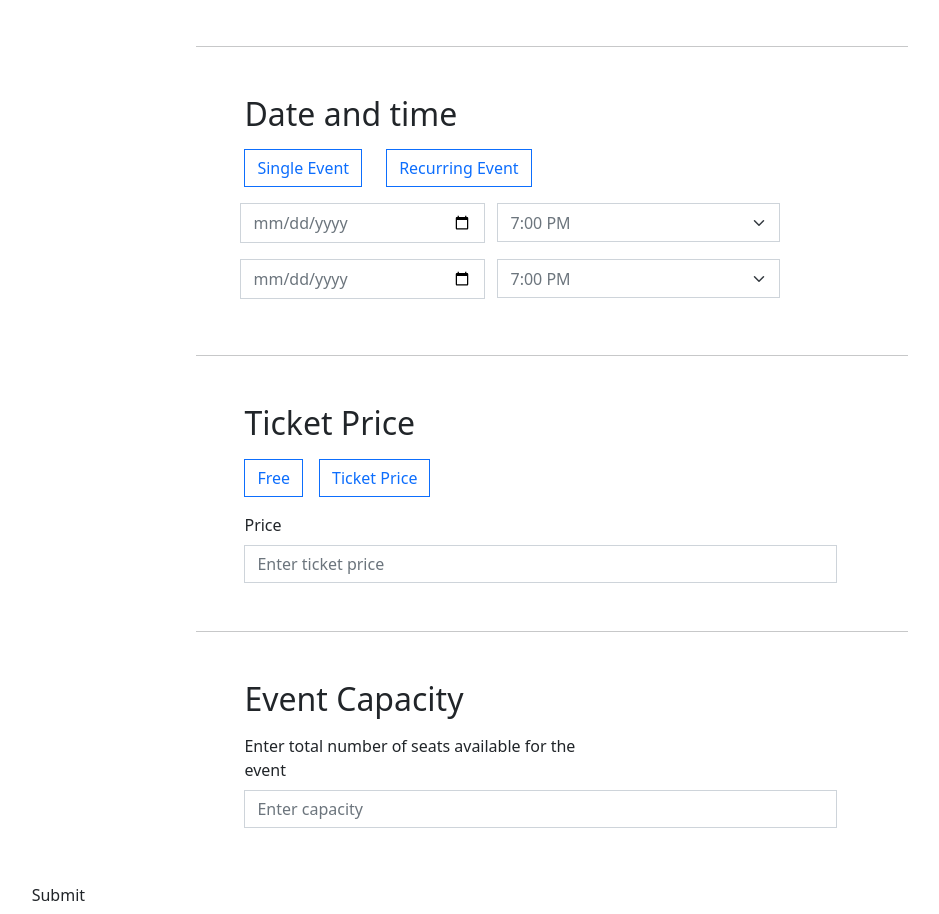
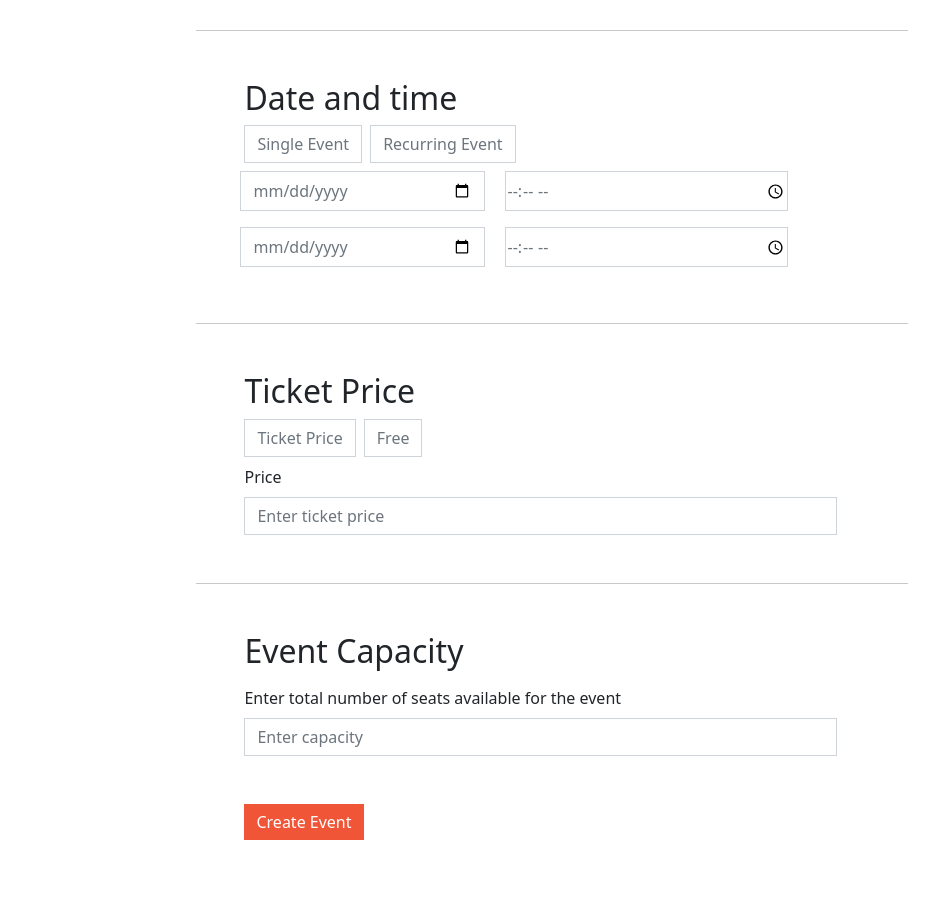
Before and after one commit to Prnvi/event-frontend, a React (Create React App) app: page /manage/event in a window 1280 px wide. Shown: the part 700-1614 px from the top of the page, without its empty margins (88-1027 px from the left). After the commit the page ends 1588 px from the top, so only its background shows below. Built offline with nearby package versions, Linux system fonts and the light colour scheme; the HTML template or start-up script is replaced by a standard one.

Commit message:
create event form input

```diff
--- a/package.json
+++ b/package.json
@@ -13,6 +13,7 @@
     "react": "^18.2.0",
     "react-datepicker": "^4.10.0",
     "react-dom": "^18.2.0",
+    "react-hook-form": "^7.43.4",
     "react-icons": "^4.7.1",
     "react-router-dom": "^6.8.1",
     "react-scripts": "5.0.1",
--- a/src/Components/EventCreation/EventForm.jsx
+++ b/src/Components/EventCreation/EventForm.jsx
@@ -1,31 +1,44 @@
 import React, { useState } from 'react'
+import { useForm } from 'react-hook-form';
 import { Link } from 'react-router-dom';
 import {BsPersonCircle} from "react-icons/bs"
 import Logo from '../../assets/logo5.png'
-import DatePicker from "react-datepicker";
+// import DatePicker from "react-datepicker";
 import('react-datepicker/dist/react-datepicker.css');
 
+
 function EventForm() {
+  const {register, handleSubmit,formState:{errors}} = useForm();
 
-  const [date, setDate] =useState();
-  console.log("Date", date);
+  const [date, setDate] = useState();
+  const [time, setTime] = useState();
+  const [openVenue, setOpenVenue] = useState(true);
+  const [singleEvent, setSingleEvent] = useState(true);
+  const [ticketPrice,setTicketPrice] = useState(true);
 
-
-const [clicked, setClicked] = useState(false)
-const [click, setClick] = useState(false)
+const handelClickedOnline = () =>{
+  setOpenVenue(false)
+  console.log(openVenue)
+}
 const handelClickedVenue = () =>{
-  setClicked(true);
-
+  setOpenVenue(true)
 }
-const handelClickedOnline = () =>{
-  setClick(true)
+const handelClickedSingleEvent=() =>{
+  setSingleEvent(true)
 }
-
-
-
+const handelClickedRecurringEvent = () => {
+  setSingleEvent(false)
+}
+const handelClickedTicketPrice = () => {
+  setTicketPrice(true)
+}
+const handelClickedFreeEvent = () => {
+  setTicketPrice(false)
+}
 
   return (
     <div className="eventForm-container ">
+          {/* <!--Navigation Bar --> */}
          <nav className="navbar  nav-pills  navbar-light sticky container-xxl flex-wrap  ">
             <div className=" e-logo">
                   <Link  to="/" >
@@ -37,22 +50,26 @@ const handelClickedOnline = () =>{
                   <div className='col  mt-3 fs-8 '>abc@gmail</div>
             </div>
          </nav>
+          {/* <!--Navigation Bar --> */}
          {/* bg-light  */}
-     <form className="form page-container col-10 mx-auto">
+     <form className="form page-container col-10 mx-auto" onSubmit={handleSubmit((data) =>{
+        console.log(data);
+     })}>
         <div className="col-8 mx-auto center-section-container">
+          {/* <!--Basic Infoof Event --> */}
           <div className='create-eve-div flex m-5 col-md-12'>
             <div class="col-md-10 form-outline">
               <h2 >Create your Event</h2>
               <label className="form-label " for="typeText"></label>
-              <input  className="form-control uname" type="text"  placeholder="Event Title"></input>
+              <input {...register("eventTitle",{required: true})} className="form-control eventTitle" name="eventTitle" type="text"  placeholder="Event Title"></input>
             </div>
             <div class="col-md-10 form-outline">
               <label className="form-label " for="typeText"></label>
-              <input  className="form-control uname" type="text"  placeholder="Organizer name"></input>
+              <input {...register("organizerName",{required: true})} className="form-control uname" name="organizerName" type="text"  placeholder="Organizer name"></input>
             </div>
             <div className="row my-1">
                 <div className="col-md-4  mt-4">
-                    <select className="form-select e-categorySelect"  placeholder="Category">
+                    <select {...register("category",{required: true})} className="form-select e-categorySelect"  placeholder="Category">
                         <option selected>Category</option>
                         <option value="1">Business & Professional</option>
                         <option value="2">Charity & Cause</option>
@@ -69,186 +86,93 @@ const handelClickedOnline = () =>{
                 </div>
                   <div className="col-md-4 form-outline">
                       <label className="form-label " for="typeText"></label>
-                    <input  className="form-control uname" type="text"  placeholder="Sub Category"></input>
+                      <input {...register("subCategory")} className="form-control uname" type="text"  placeholder="Sub Category"></input>
                   </div>
             </div>
             <div className="col-md-10 form-outline">
                 <label ClassName="form-label " for="typeText"></label>
-                <input  className="form-control description" type="text"  placeholder="Description"></input>
+                <input  {...register("description",{required: true})} className="form-control description" type="text"  placeholder="Description"></input>
             </div>
             </div>
+            {/* <!--Basic Info of Event --> */}
             <hr></hr>
             <div className="location-main-div flex m-5 col-md-12">
+              {/* <!--Event Location --> */}
               <div class="event-location ">
                 <h2>Location</h2>
-                <label  className="btn btn-outline-primary me-2" for="btn-check-outlined">Venue</label>
-                <input  type="radio" className="btn-check" id="btn-check-outlined" autocomplete="off"/>
-                <input  type="radio" className="btn-check" id="btn-check-outlined" autocomplete="off"/>
-                <label  onClick={handelClickedOnline}className="btn btn-outline-primary m-2" for="btn-check-outlined">Online</label>
-              </div>
+                <button className="btn btn-outline-primary me-2" onClick={handelClickedVenue}>Venue</button>
+                <button {...register("online")}className="btn btn-outline-primary me-2" onClick={handelClickedOnline}>Online</button>
                 <div>
+                  {openVenue ? (
                       <div className="col-md-10">
                       <label className="form-label my-2 " for="typeText">Venue Location</label>
-                  <input className="form-control location-name " type="text"  placeholder=""></input>
+                      <input {...register("locationName",{required: true})}className="form-control location-name " type="text"  placeholder=""></input>
+                    </div>
+                  ): (null) }
                 </div>
               </div>
-                  {/* {
-                (click ? (
-                  <p>Online events have unique page</p>):
-                  (<div>
-                    <label className="form-label" for="typeText">Venue Location</label>
-                      <input className="form-control orginzer-name" type="text"  placeholder=""></input>
-                    </div>))
-              } */}
             </div>
+            {/* <!--Event Location --> */}
             <hr></hr>
             <div className="datTimeMainDiv flex m-5 col-md-12">
+                  {/* <!--Event Date & Time --> */}
                 <div className='eOccurance'>
                   <h2>Date and time</h2>
-                 <label  className="btn btn-outline-primary me-3" for="btn-check-outlined">Single Event</label>
-                 <input  type="radio" className="btn-check" id="btn-check-outlined" autocomplete="off"/>
-                 <label  className="btn btn-outline-primary m-2" for="btn-check-outlined">Recurring Event</label>
-                 <input  type="radio" className="btn-check" id="btn-check-outlined" autocomplete="off"/>
+                  <button className="btn btn-outline-primary me-2" onClick={handelClickedSingleEvent}>Single Event</button>
+                  <button {...register("recurringEvent")}className="btn btn-outline-primary me-2" onClick={handelClickedRecurringEvent}>Recurring Event</button>
                 </div>
+                  {singleEvent ? (
+                  <div>
                       <div className='datePickerDiv row'>
-                 <input className="col-4 my-2 ms-2 startdatepick "selected={date} type="date" onChange={e=>setDate(e.target.value)}/>
+                        <input {...register("eStartDate",{required: true})}className="col-4 my-2 ms-2 startdatepick "selected={date} type="date" onChange={e=>setDate(e.target.value)}/>
                         <div className="col-md-5  e-startTime ">
-                    <select className="form-select mt-2 e-startTimeSelect "  placeholder="Start Time">
-                        <option selected>7:00 PM </option>
-                        <option value="7:00">7:00 PM</option>
-                        <option value="7:30">7:30 PM</option>
-                        <option value="8:00">8:00 PM</option>
-                        <option value="8:30">8:30 PM</option>
-                        <option value="9:00">9:00 PM</option>
-                        <option value="9:30">9:30 PM</option>
-                        <option value="10:00">10:00 PM</option>
-                        <option value="10:30">10:30 PM</option>
-                        <option value="11:00">11:00 PM</option>
-                        <option value="11:30">11:30 PM</option>
-                        <option value="00:00">00:00 AM</option>
-                        <option value="00:30">00:30 AM</option>
-                        <option value="01:00">1:00 AM</option>
-                        <option value="01:30">1:30 AM</option>
-                        <option value="02:00">2:00 AM</option>
-                        <option value="02:30">2:30 AM</option>
-                        <option value="03:00">3:00 AM</option>
-                        <option value="03:30">3:30 AM</option>
-                        <option value="04:00">4:00 AM</option>
-                        <option value="04:30">4:30 AM</option>
-                        <option value="05:00">5:00 AM</option>
-                        <option value="05:30">5:30 AM</option>
-                        <option value="06:00">6:00 AM</option>
-                        <option value="06:30">6:30 AM</option>
-                        <option value="7:00">7:00 AM</option>
-                        <option value="7:30">7:30 AM</option>
-                        <option value="8:00">8:00 AM</option>
-                        <option value="8:30">8:30 AM</option>
-                        <option value="9:00">9:00 AM</option>
-                        <option value="9:30">9:30 AM</option>
-                        <option value="10:00">10:00 AM</option>
-                        <option value="10:30">10:30 AM</option>
-                        <option value="11:00">11:00 AM</option>
-                        <option value="11:30">11:30 AM</option>
-                        <option value="12:00">12:00 PM</option>
-                        <option value="12:00">12:30 PM</option>
-                        <option value="01:00">1:00 PM</option>
-                        <option value="01:30">1:30 PM</option>
-                        <option value="02:00">2:00 PM</option>
-                        <option value="02:30">2:30 PM</option>
-                        <option value="03:00">3:00 PM</option>
-                        <option value="03:30">3:30 PM</option>
-                        <option value="04:00">4:00 PM</option>
-                        <option value="04:30">4:30 PM</option>
-                        <option value="05:00">5:00 PM</option>
-                        <option value="05:30">5:30 PM</option>
-                        <option value="06:00">6:00 PM</option>
-                        <option value="06:30">6:30 PM</option>
-                    </select>
+                          <input {...register("eStartTime",{required: true})} className="col-12 my-2 ms-2 startTimepick "selected={time} type="time" onChange={e=>setTime(e.target.value)}/>
                         </div>
                      </div>
                     <div className='datePickerDiv row'>
-                 <input className="col-4 my-2 ms-2 enddatepick "selected={date} type="date" onChange={e=>setDate(e.target.value)}/>
+                      <input {...register("eEndDate",{required: true})}className="col-4 my-2 ms-2 enddatepick "selected={date} type="date" onChange={e=>setDate(e.target.value)}/>
                         <div className="col-md-5  e-endTime ">
-                    <select className="form-select mt-2 e-endTimeSelect "  placeholder="Start Time">
-                        <option selected>7:00 PM </option>
-                        <option value="7:00">7:00 PM</option>
-                        <option value="7:30">7:30 PM</option>
-                        <option value="8:00">8:00 PM</option>
-                        <option value="8:30">8:30 PM</option>
-                        <option value="9:00">9:00 PM</option>
-                        <option value="9:30">9:30 PM</option>
-                        <option value="10:00">10:00 PM</option>
-                        <option value="10:30">10:30 PM</option>
-                        <option value="11:00">11:00 PM</option>
-                        <option value="11:30">11:30 PM</option>
-                        <option value="00:00">00:00 AM</option>
-                        <option value="00:30">00:30 AM</option>
-                        <option value="01:00">1:00 AM</option>
-                        <option value="01:30">1:30 AM</option>
-                        <option value="02:00">2:00 AM</option>
-                        <option value="02:30">2:30 AM</option>
-                        <option value="03:00">3:00 AM</option>
-                        <option value="03:30">3:30 AM</option>
-                        <option value="04:00">4:00 AM</option>
-                        <option value="04:30">4:30 AM</option>
-                        <option value="05:00">5:00 AM</option>
-                        <option value="05:30">5:30 AM</option>
-                        <option value="06:00">6:00 AM</option>
-                        <option value="06:30">6:30 AM</option>
-                        <option value="7:00">7:00 AM</option>
-                        <option value="7:30">7:30 AM</option>
-                        <option value="8:00">8:00 AM</option>
-                        <option value="8:30">8:30 AM</option>
-                        <option value="9:00">9:00 AM</option>
-                        <option value="9:30">9:30 AM</option>
-                        <option value="10:00">10:00 AM</option>
-                        <option value="10:30">10:30 AM</option>
-                        <option value="11:00">11:00 AM</option>
-                        <option value="11:30">11:30 AM</option>
-                        <option value="12:00">12:00 PM</option>
-                        <option value="12:00">12:30 PM</option>
-                        <option value="01:00">1:00 PM</option>
-                        <option value="01:30">1:30 PM</option>
-                        <option value="02:00">2:00 PM</option>
-                        <option value="02:30">2:30 PM</option>
-                        <option value="03:00">3:00 PM</option>
-                        <option value="03:30">3:30 PM</option>
-                        <option value="04:00">4:00 PM</option>
-                        <option value="04:30">4:30 PM</option>
-                        <option value="05:00">5:00 PM</option>
-                        <option value="05:30">5:30 PM</option>
-                        <option value="06:00">6:00 PM</option>
-                        <option value="06:30">6:30 PM</option>
-                    </select>
+                          <input {...register("eEndTime",{required: true})} className="col-12 my-2 ms-2 endTimepick"  placeholder="event end time" selected={time} type="time" onChange={e=>setTime(e.target.value)}/>
                         </div>
                     </div>
                   </div>
+                  ):( <p>You’ll be able to set a schedule for your recurring event in the next step.</p>
+                  )}
+              </div>
+            {/* <!--Event Date & Time --> */}
             <hr></hr>
             <div className="ticketPrice-div flex m-5 col-md-12">
+                {/* <!--Event Ticket Price--> */}
                 <div class="e-ticketPrice ">
                   <h2>Ticket Price</h2>
-                <label  className="btn btn-outline-primary me-2" for="btn-check-outlined">Free</label>
-                <input  type="radio" className="btn-check" id="btn-check-outlined" autocomplete="off"/>
-                <input  type="radio" className="btn-check" id="btn-check-outlined" autocomplete="off"/>
-                <label  onClick={handelClickedOnline}className="btn btn-outline-primary m-2" for="btn-check-outlined">Ticket Price</label>
+                  <button className="btn btn-outline-primary me-2" onClick={handelClickedTicketPrice}>Ticket Price</button>
+                  <button {...register("freeEvent")}className="btn btn-outline-primary me-2" onClick={handelClickedFreeEvent}>Free</button>
+                    {(ticketPrice ? (
+                      <div className="col-md-10">
+                        <label className="form-label my-2 " for="typeText">Price</label>
+                        <input {...register("eTicketPrice")} className="form-control w-10 location-name " type="text"  placeholder="Enter ticket price"></input>
+                     </div>
+                    ): (null))}
+
                 </div>
                 <div>
-                <div className="col-md-10">
-                  <label className="form-label my-2 " for="typeText">Price</label>
-                  <input className="form-control w-10 location-name " type="text"  placeholder="Enter ticket price"></input>
+
                 </div>
             </div>
-            </div>
+            {/* <!--Event Ticket Price--> */}
             <hr></hr>
             <div>
+                {/* <!--Event Capacity--> */}
                 <div className="flex m-5 col-md-10 ">
                   <h2 className="">Event Capacity</h2>
-                  <label className="form-label my-2  col-7" for="typeText">Enter total number of seats available for the event</label>
-                  <input className="form-control col-4 location-name " type="text"  placeholder="Enter capacity"></input>
+                  <label className="form-label my-2  " for="typeText">Enter total number of seats available for the event</label>
+                  <input {...register("eCapacity",{required: true})}className="form-control col-4 location-name " type="text"  placeholder="Enter capacity"></input>
                 </div>
+                 {/* <!--Event Capacity--> */}
               </div>
+              <button type="submit" class="btn btn-primary mb-5 ms-5">Create Event</button>
         </div>
-        <button className="btn submitbtm">Submit</button>
+
       </form>
     </div>
   )
--- a/src/Components/Style.css
+++ b/src/Components/Style.css
@@ -63,20 +63,30 @@ a:hover, a:active, a:visited, a:link{
 ::placeholder{
     color: #ced4da
 }
-.enddatepick{
+.endTimepick,.startTimepick,.enddatepick{
     height: 40px !important;
     border: 1px solid #ced4da !important;
     color: #6c757d !important;
 }
-.e-endTimeSelect{
-    border-radius: 0% !important;
-    height: 39px !important;
 
-}
 .btn{
     border-radius: 0% !important;
 }
 
-.submitbtn{
-
+.btn-primary{
+    background-color: #f05537 !important;
+    border: none !important;
 }
+.btn-primary:hover{
+    background-color: #d1410c !important;
+    border: none !important;
+}
+.btn-outline-primary:hover, .btn-outline-primary:focus {
+    background-color: rgba(54,89,227,.1) !important;
+    border: 1px solid #3659e3 !important;
+    color: #3659e3 !important;
+}
+.btn-outline-primary{
+    border: 1px solid #ced4da !important;
+    color: #6c757d !important;
+}
```
Also changed, not shown: 1 other file (tests, documents, lock files or other folders). Lines whose indentation alone changed are shown as unchanged.
